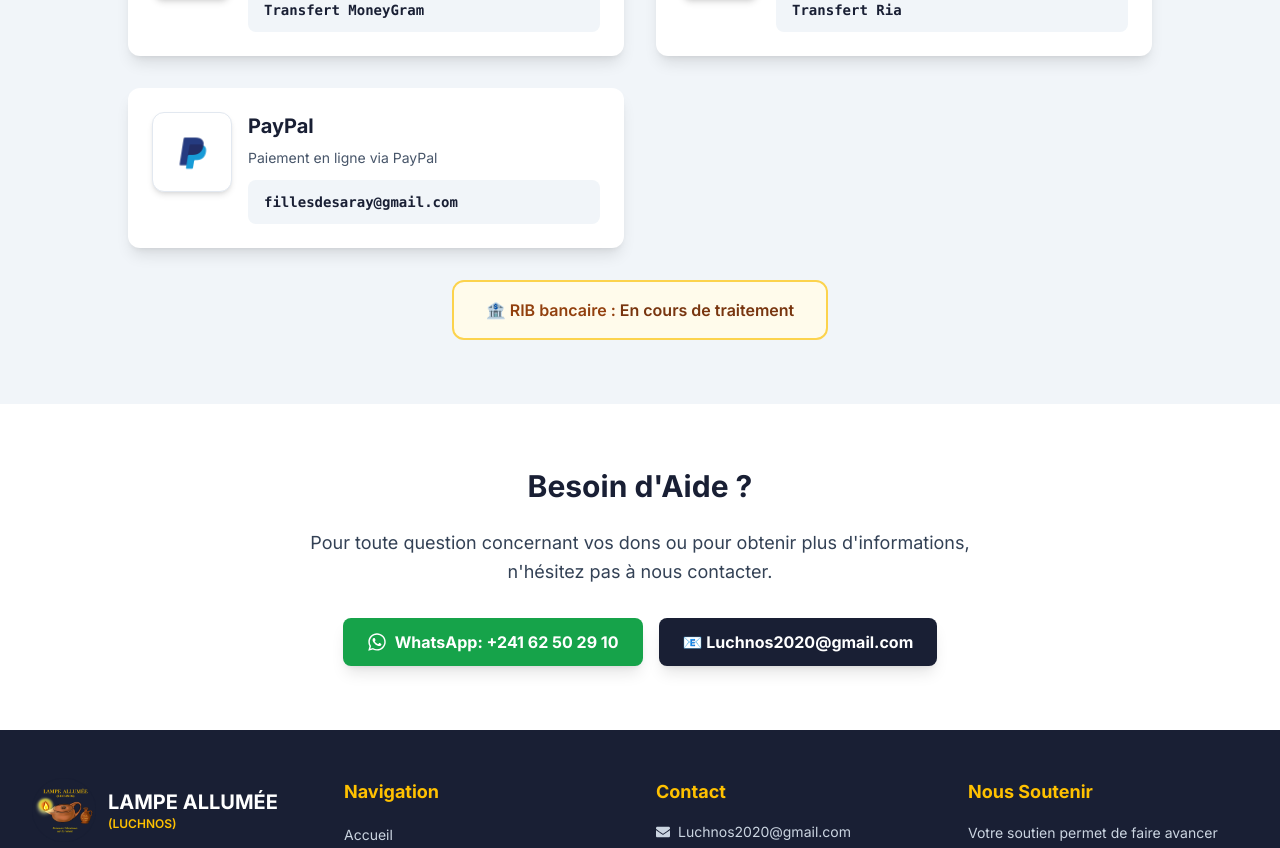
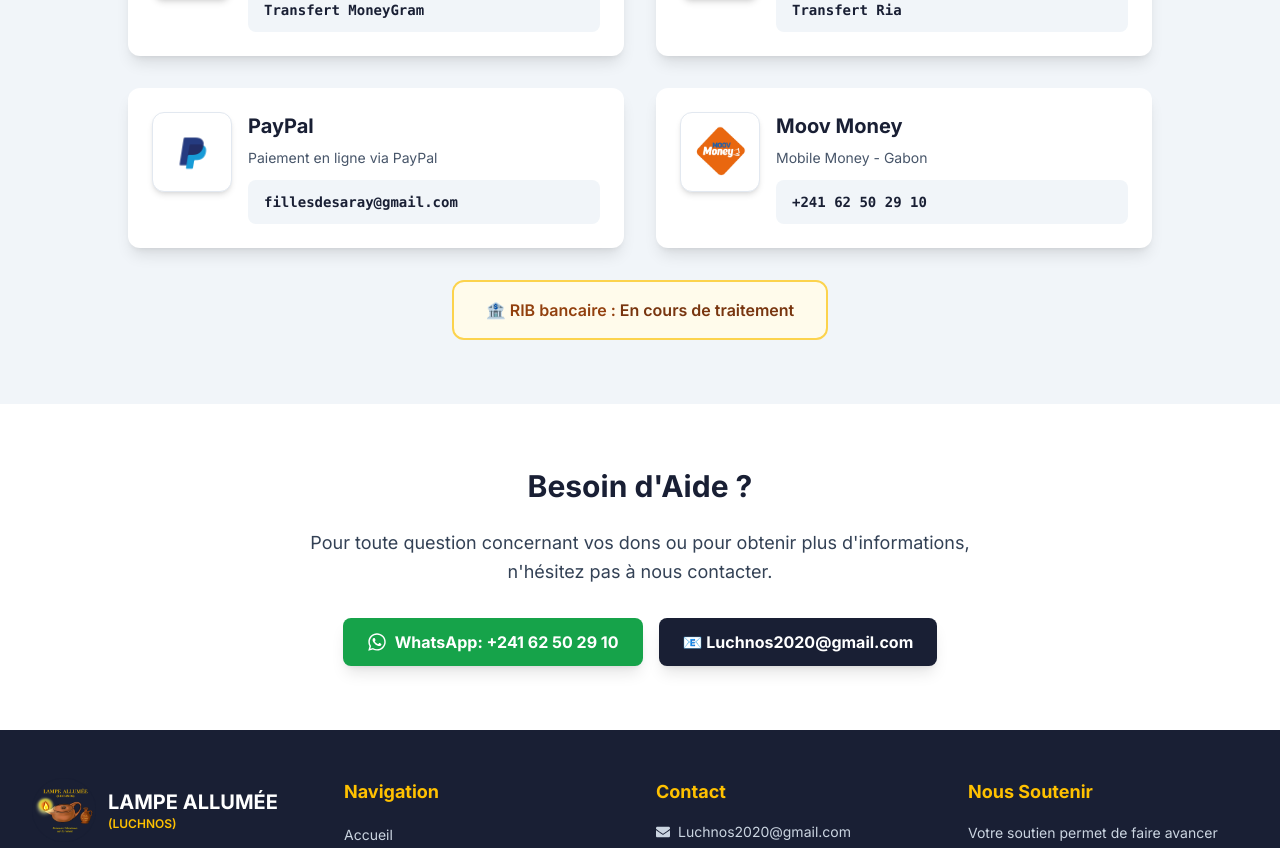
Before and after one commit to Addams98/luchnos, a React (Vite) app in the folder frontend/: page /dons in a window 1280 px wide. Shown: the part 1235-2083 px from the top of the page. Built offline with nearby package versions, Linux system fonts and the light colour scheme; no server answers.

Commit message:
Fix: Renommer en 'Moov Money' uniquement
CORRECTION:
 Moyen de paiement rétabli
 Nom changé de 'Orange Money / Moov Money'  'Moov Money'
 Logo GSM réimporté
 Numéro conservé: +241 62 50 29 10

4 moyens de paiement actifs

```diff
--- a/frontend/src/pages/Dons.jsx
+++ b/frontend/src/pages/Dons.jsx
@@ -5,6 +5,7 @@ import { FaWhatsapp, FaPhone, FaMoneyBillWave } from 'react-icons/fa';
 import logoMoneyGram from '../Images/png-clipart-money-gram-logo-logo-moneygram-international-inc-money-transfer-sss-logo-text-logo.png';
 import logoRia from '../Images/RIA.jpg';
 import logoPayPal from '../Images/paypal_logo_icon_147252.webp';
+import logoGSM from '../Images/gsm_artiste_20230306101519_a33m1md3d4h58oe6gjg0hg6s0i.png';
 
 const Dons = () => {
   const moyensPaiement = [
@@ -27,6 +28,13 @@ const Dons = () => {
       nom: "PayPal",
       info: "fillesdesaray@gmail.com",
       description: "Paiement en ligne via PayPal",
+      color: "bg-white"
+    },
+    {
+      logo: logoGSM,
+      nom: "Moov Money",
+      info: "+241 62 50 29 10",
+      description: "Mobile Money - Gabon",
       color: "bg-white"
     }
   ];
```
